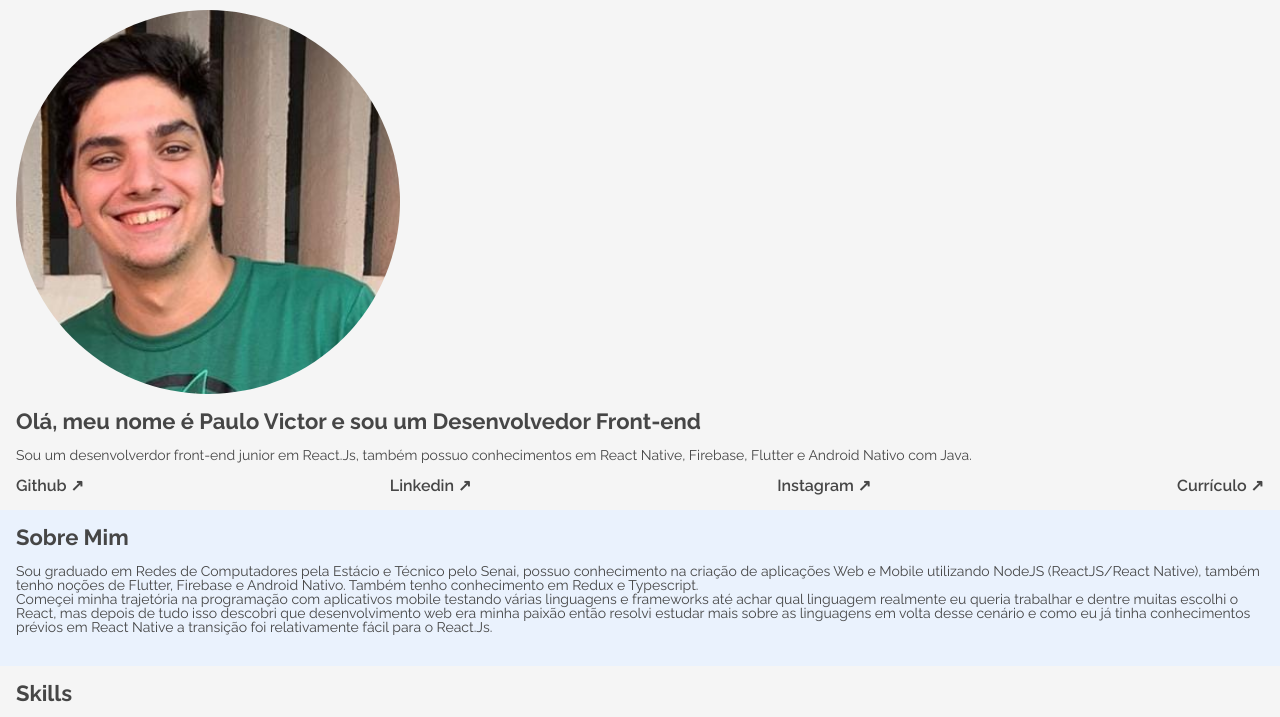
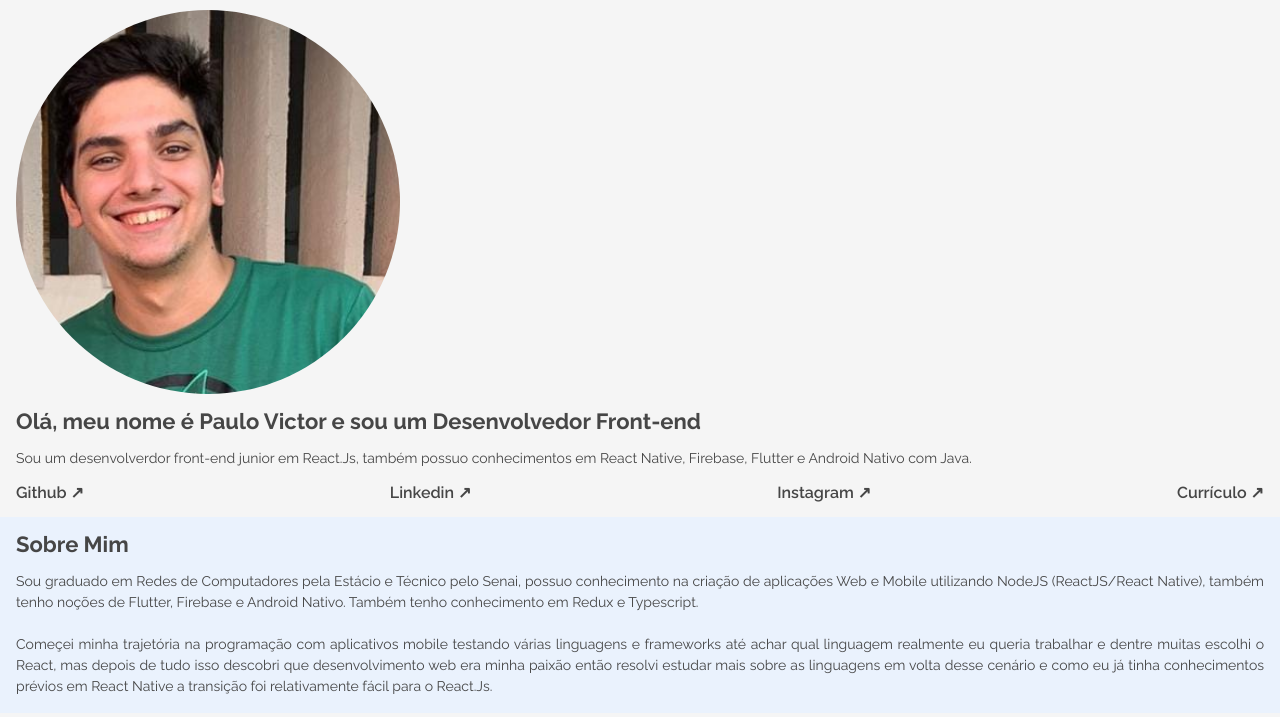
Before and after one commit to paulovgl/Portfolio_AluraOne, a plain HTML site: page index.html in a window 1280 px wide. Shown: the part 62-779 px from the top of the page. Drawn offline with Linux system fonts and the light colour scheme.

Commit message:
About pronto

```diff
--- a/css/mobile.css
+++ b/css/mobile.css
@@ -25,6 +25,8 @@ p {
   font-size: 0.875rem;
   font-weight: 400;
   margin-bottom: 1rem;
+  line-height: 1.5;
+  text-align: justify;
 }
 
 /* header */
@@ -71,3 +73,7 @@ header a {
 .about-container {
   background-color: var(--softBlue);
 }
+
+.about-container p {
+  margin-bottom: 0;
+}
--- a/index.html
+++ b/index.html
@@ -59,7 +59,7 @@
           Senai, possuo conhecimento na criação de aplicações Web e Mobile
           utilizando NodeJS (ReactJS/React Native), também tenho noções de
           Flutter, Firebase e Android Nativo. Também tenho conhecimento em Redux
-          e Typescript. <br />
+          e Typescript. <br /> <br />
           Começei minha trajetória na programação com aplicativos mobile
           testando várias linguagens e frameworks até achar qual linguagem
           realmente eu queria trabalhar e dentre muitas escolhi o React, mas
```
